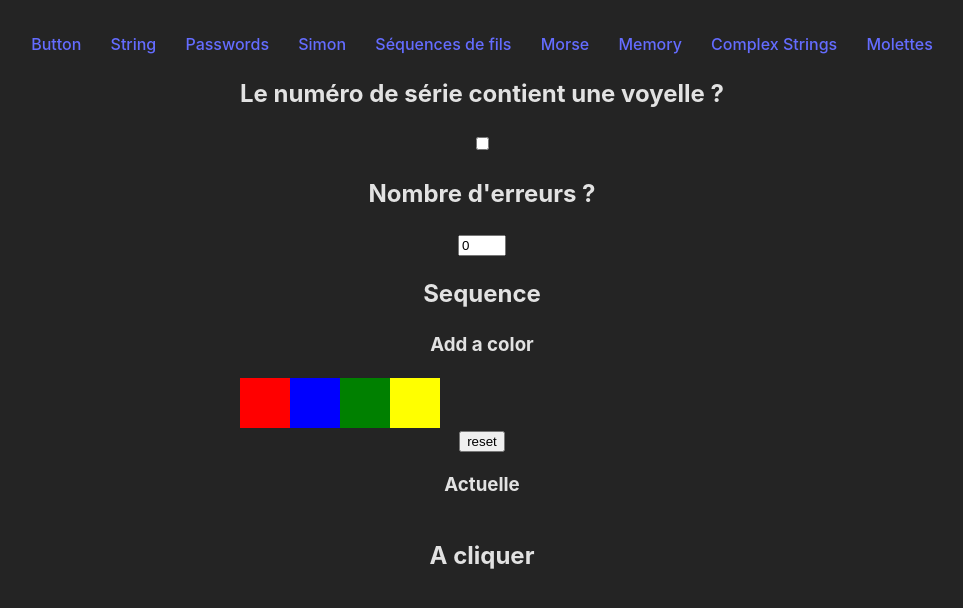
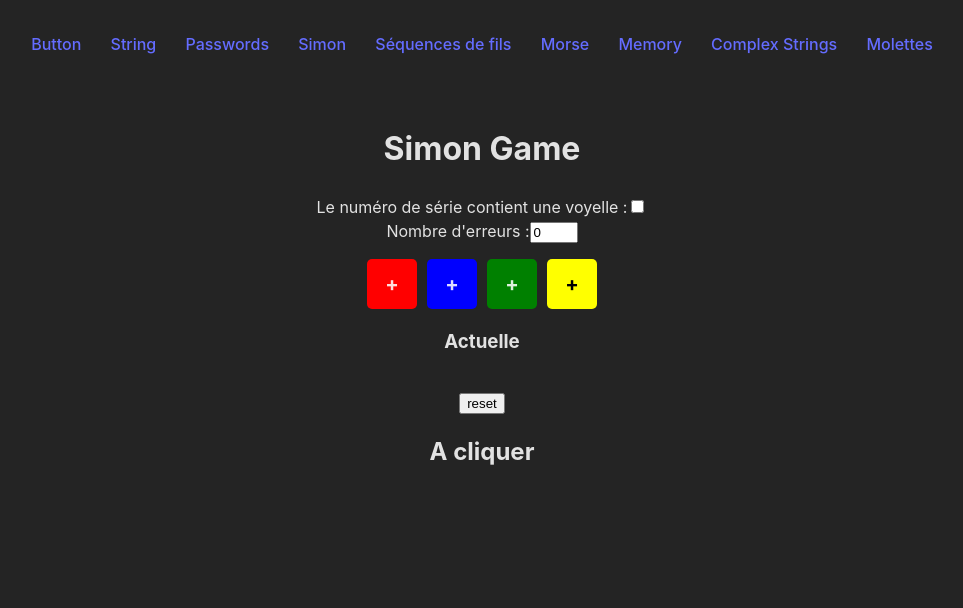
Before and after one commit to ThomasLaforge/ktane-pwa, a React (Vite) app: page /simon-game in a window 1280 px wide. Shown: the top 608 px of the page, without its empty margins (158-1121 px from the left). Built offline with nearby package versions, Linux system fonts and the light colour scheme.

Commit message:
simon game style

```diff
--- a/src/routes/SimonGame.tsx
+++ b/src/routes/SimonGame.tsx
@@ -1,4 +1,5 @@
-import { useMemo, useState } from "react";
+import { useCallback, useMemo, useState } from "react";
+import "../styles/_simon.scss";
 
 const COLORS = ["red", "blue", "green", "yellow"];
 
@@ -46,19 +47,31 @@ export default function SimonGame() {
     });
   }, [colors, nbErrors, hasVoyelle]);
 
+  const handleRemoveLast = useCallback(() => {
+    setColors(colors.slice(0, -1));
+  }, [colors]);
+
   return (
     <div className="simon-game">
-      <h2>Le numéro de série contient une voyelle ?</h2>
+      <h1 className="simon-game-title">Simon Game</h1>
+      <div className="simon-game-options">
+        <div className="option option-has-voyelle">
+          <label className="option-label">
+            Le numéro de série contient une voyelle :
+          </label>
           <input
+            className="option-input"
             type="checkbox"
             name="has-voyelle"
             id="has-voyelle"
             checked={hasVoyelle}
             onClick={() => setHasVoyelle(!hasVoyelle)}
           />
-
-      <h2>Nombre d'erreurs ?</h2>
+        </div>
+        <div className="option option-nb-errors">
+          <label className="option-label">Nombre d'erreurs :</label>
           <input
+            className="option-input"
             type="number"
             name="nb-errors"
             id="nb-errors"
@@ -67,19 +80,39 @@ export default function SimonGame() {
             value={nbErrors}
             onChange={(e) => setNbErrors(parseInt(e.target.value))}
           />
-
-      <h2>Sequence</h2>
-
-      <h3>Add a color</h3>
+        </div>
+      </div>
 
       <div className="colors-form" style={{ display: "flex" }}>
         {COLORS.map((color, key) => (
           <div
             key={key}
-            className="color-form-elt"
+            className={
+              "color-form-elt" +
+              (color === "yellow" ? " color-form-elt-yellow" : "")
+            }
             onClick={() => setColors([...colors, color])}
-            style={{ backgroundColor: color, width: "50px", height: "50px" }}
-          />
+            style={{ backgroundColor: color }}
+          >
+            +
+          </div>
+        ))}
+      </div>
+
+      <h3>Actuelle</h3>
+
+      <div className="sequence-render" style={{ display: "flex" }}>
+        {colors.map((c, k) => (
+          <div
+            key={k}
+            className={
+              "sequence-elt" + (c === "yellow" ? " sequence-elt-yellow" : "")
+            }
+            onClick={() => k === colors.length - 1 && handleRemoveLast()}
+            style={{ backgroundColor: c }}
+          >
+            {k === colors.length - 1 ? "-" : ""}
+          </div>
         ))}
       </div>
 
@@ -91,19 +124,15 @@ export default function SimonGame() {
         reset
       </button>
 
-      <h3>Actuelle</h3>
-
-      <div className="sequence-render" style={{ display: "flex" }}>
-        {colors.map((c, k) => (
-          <div key={k} className="sequence-elt" style={{ backgroundColor: c, width: "50px", height: "50px" }} />
-        ))}
-      </div>
-
       <h2>A cliquer</h2>
 
       <div className="solution-render" style={{ display: "flex" }}>
         {colorsToClick.map((c, key) => (
-          <div key={key} className="color-to-click" style={{ backgroundColor: c, width: "50px", height: "50px" }} />
+          <div
+            key={key}
+            className="color-to-click"
+            style={{ backgroundColor: c }}
+          />
         ))}
       </div>
     </div>
--- /dev/null
+++ b/src/styles/_simon.scss
@@ -0,0 +1,66 @@
+.simon-game {
+  margin-block: 3em;
+  .simon-game-title {
+  }
+
+  .simon-game-options {
+    margin-block: 1em;
+    .option {
+      .option-label {
+      }
+      .option-input {
+      }
+    }
+    .option-has-voyelle {
+    }
+  }
+
+  .colors-form,
+  .sequence-render,
+  .solution-render {
+    display: flex;
+    flex-direction: row;
+    justify-content: center;
+    gap: 10px;
+
+    .color-form-elt,
+    .sequence-elt,
+    .color-to-click {
+      $box_size: 50px;
+      height: $box_size;
+      width: $box_size;
+
+      text-align: center;
+      line-height: $box_size;
+
+      font-size: 20px;
+      font-weight: bold;
+      border-radius: 10%;
+    }
+
+    .color-form-elt-yellow {
+      color: black;
+    }
+  }
+
+  .colors-form {
+    .color-form-elt {
+      cursor: pointer;
+    }
+  }
+
+  .sequence-render {
+    margin-block: 1em;
+    .sequence-elt:nth-last-child(1) {
+      cursor: pointer;
+    }
+    .sequence-elt:nth-last-child(1).sequence-elt-yellow {
+      color: black;
+    }
+  }
+
+  .solution-render {
+    .color-to-click {
+    }
+  }
+}
```
Lines whose indentation alone changed are shown as unchanged.
